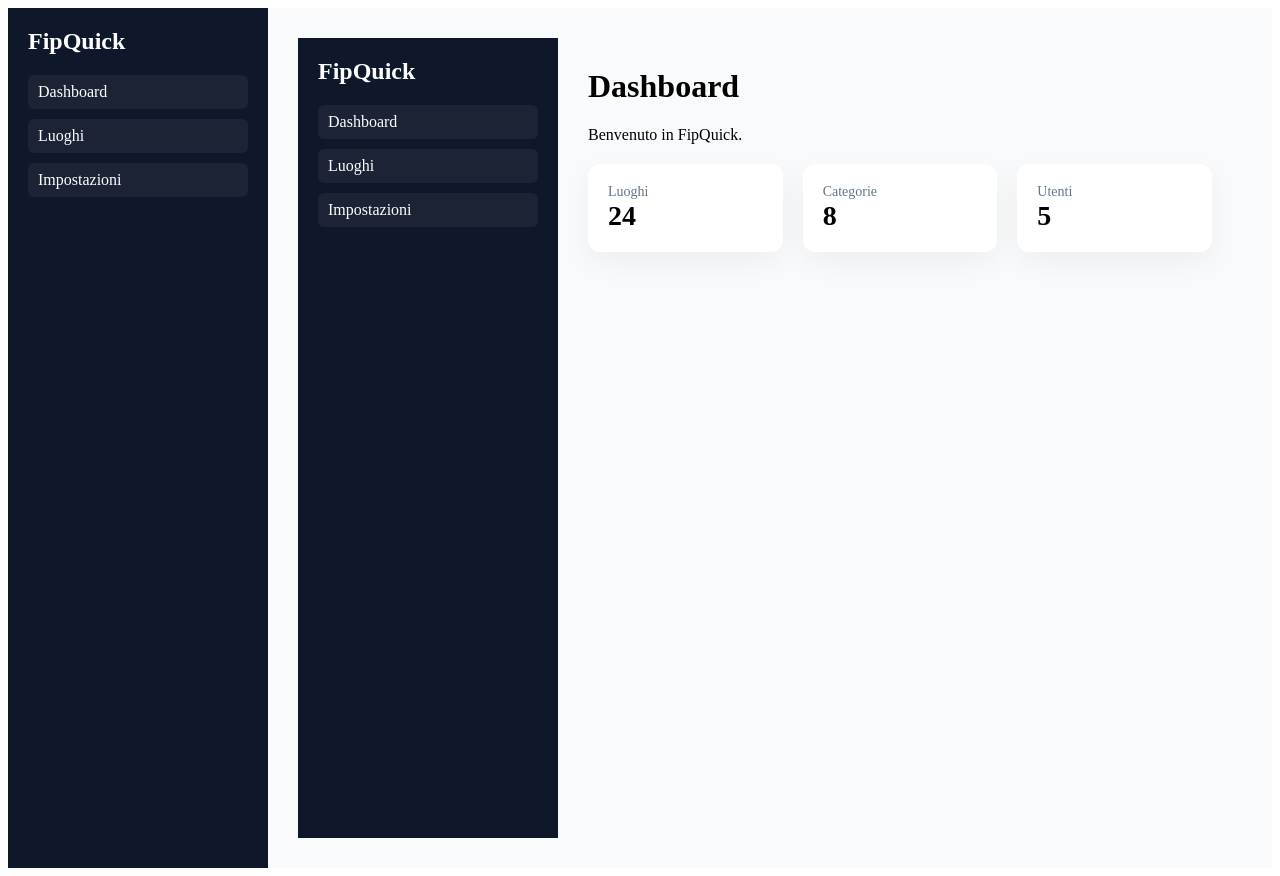
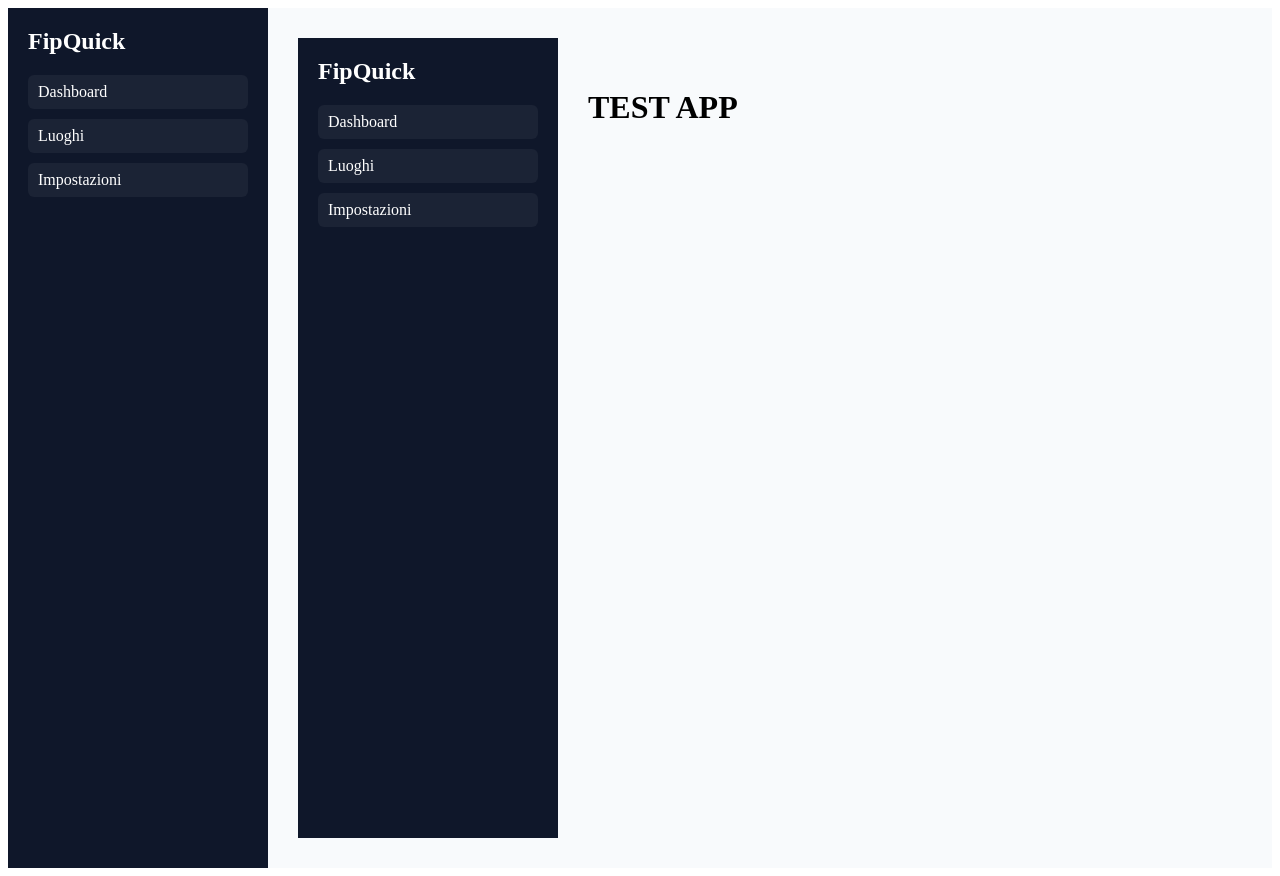
Before and after one commit to farfa82/FipQuick, a Next.js app: page /app in a window 1280 px wide. Built offline with nearby package versions, Linux system fonts and the light colour scheme.

Commit message:
test app

```diff
--- a/src/app/app/page.tsx
+++ b/src/app/app/page.tsx
@@ -1,37 +1,3 @@
-export default function Dashboard() {
-  return (
-    <div>
-      <h1 style={{ marginTop: 0 }}>Dashboard</h1>
-      <p>Benvenuto in FipQuick.</p>
-
-      <div
-        style={{
-          display: "grid",
-          gridTemplateColumns: "repeat(3, 1fr)",
-          gap: 20,
-          marginTop: 20,
-        }}
-      >
-        <Card title="Luoghi" value="24" />
-        <Card title="Categorie" value="8" />
-        <Card title="Utenti" value="5" />
-      </div>
-    </div>
-  );
+export default function Test() {
+  return <h1>TEST APP</h1>;
 }
-
-function Card({ title, value }: { title: string; value: string }) {
-  return (
-    <div
-      style={{
-        background: "white",
-        padding: 20,
-        borderRadius: 12,
-        boxShadow: "0 10px 30px rgba(0,0,0,0.05)",
-      }}
-    >
-      <div style={{ fontSize: 14, color: "#64748b" }}>{title}</div>
-      <div style={{ fontSize: 28, fontWeight: 700 }}>{value}</div>
-    </div>
-  );
-}
```
